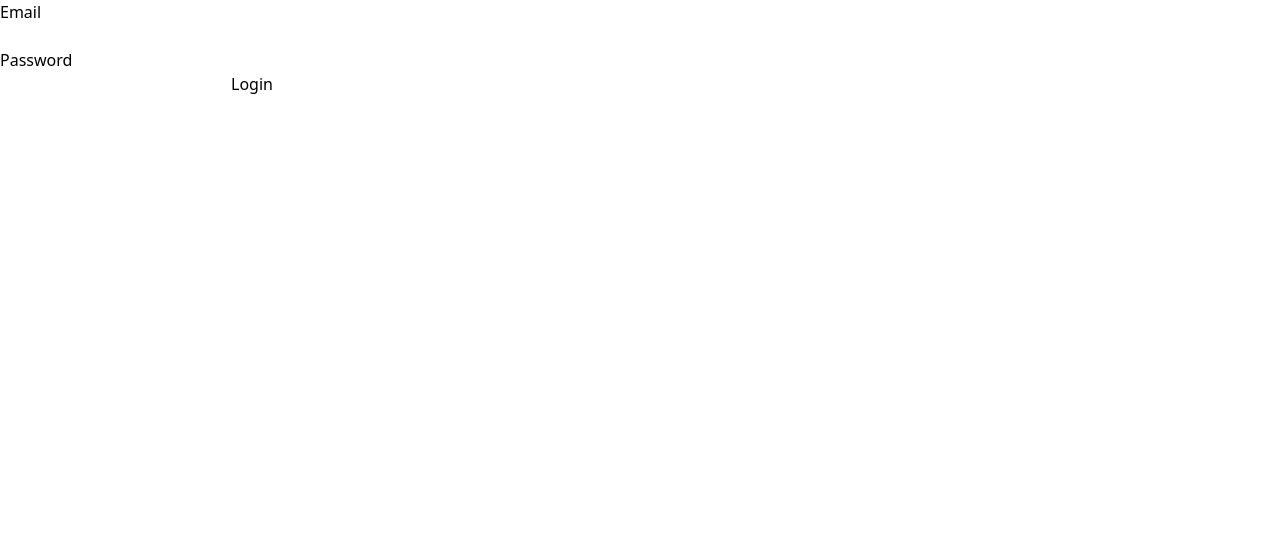
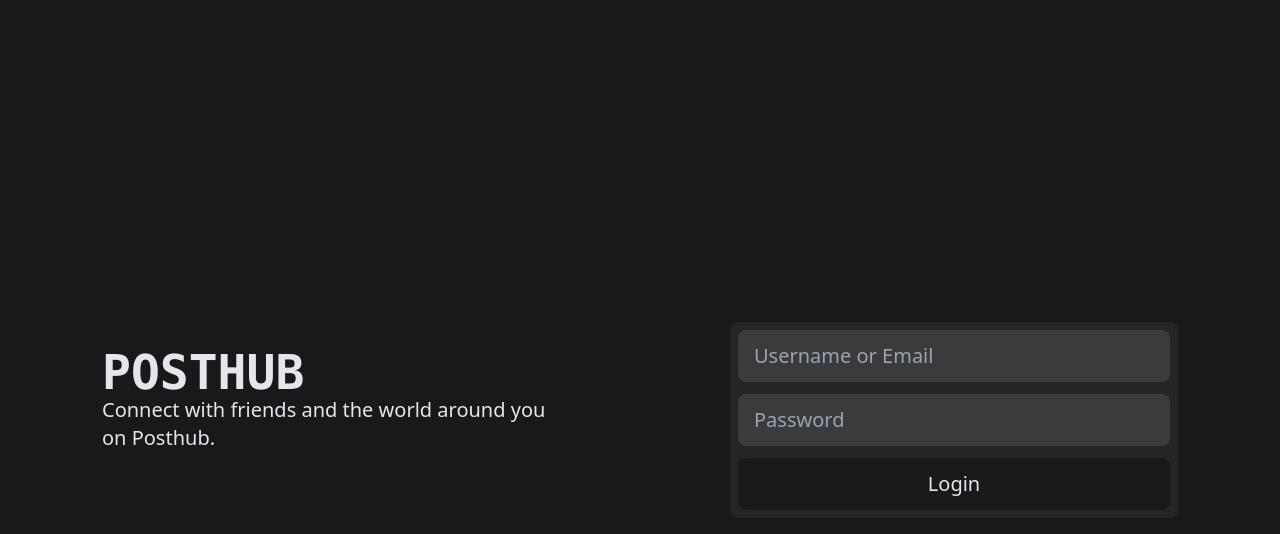
Before and after one commit to JethroNatividad/newposthub, a Next.js app: page /login in a window 1280 px wide. Shown: the top 534 px of the page. Built offline with nearby package versions, Linux system fonts and the light colour scheme.

Commit message:
styled login page

```diff
--- a/pages/login.js
+++ b/pages/login.js
@@ -7,8 +7,15 @@ const Login = () => {
     const router = useRouter()
     return (
         <div
-            className='min-h-screen'
+            className='min-h-screen bg-primary-dark'
         >
+            <div className='min-h-screen space-y-10 px-3 flex flex-col lg:flex-row items-center lg:justify-around'>
+
+                <div className='text-offwhite-50 text-center lg:text-left'>
+                    <h1 className="text-5xl font-bold font-mono">POSTHUB</h1>
+                    <p className='text-lg md:text-xl max-w-md'>Connect with friends and the world around you on Posthub.</p>
+                </div>
+
                 <Formik initialValues={ { usernameOrEmail: '', password: '' } }
                     onSubmit={ async ({ usernameOrEmail, password }, { setSubmitting }) => {
                         try {
@@ -26,16 +33,15 @@ const Login = () => {
                         }
                     } }>
                     { ({ values, handleChange, isSubmitting, handleSubmit }) => (
-                    <form onSubmit={ handleSubmit }>
+                        <form className='flex rounded-lg flex-col p-2 space-y-3 bg-secondary-dark w-full max-w-md mx-auto md:mx-0' onSubmit={ handleSubmit }>
 
-                        <p>Email</p>
-                        <input type="text" name="usernameOrEmail" value={ values.usernameOrEmail } onChange={ handleChange } />
-                        <p>Password</p>
-                        <input type="password" name="password" value={ values.password } onChange={ handleChange } />
-                        <button type="submit">Login</button>
+                            <input className=' px-4 py-3 rounded-lg outline-none text-md md:text-xl text-offwhite-50 bg-tertiary-dark' placeholder='Username or Email' type="text" name="usernameOrEmail" value={ values.usernameOrEmail } onChange={ handleChange } />
+                            <input className=' px-4 py-3 rounded-lg outline-none text-md md:text-xl text-offwhite-50 bg-tertiary-dark' placeholder='Password' type="password" name="password" value={ values.password } onChange={ handleChange } />
+                            <button className='px-4 py-3 rounded-lg outline-none text-md md:text-xl text-offwhite-50 bg-primary-dark' type="submit">Login</button>
                         </form>
                     ) }
                 </Formik>
+            </div>
         </div>
     )
 }
```
Lines whose indentation alone changed are shown as unchanged.
